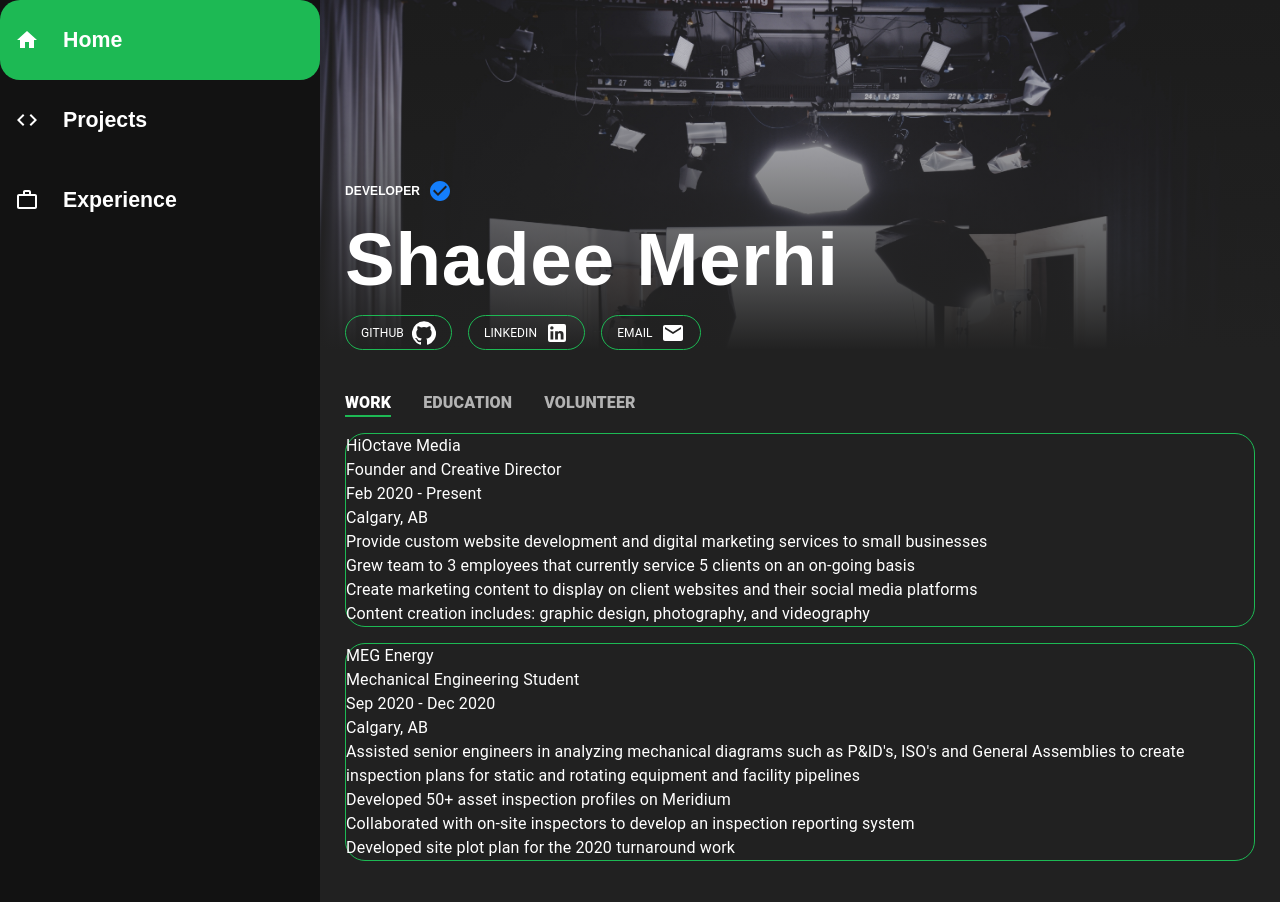
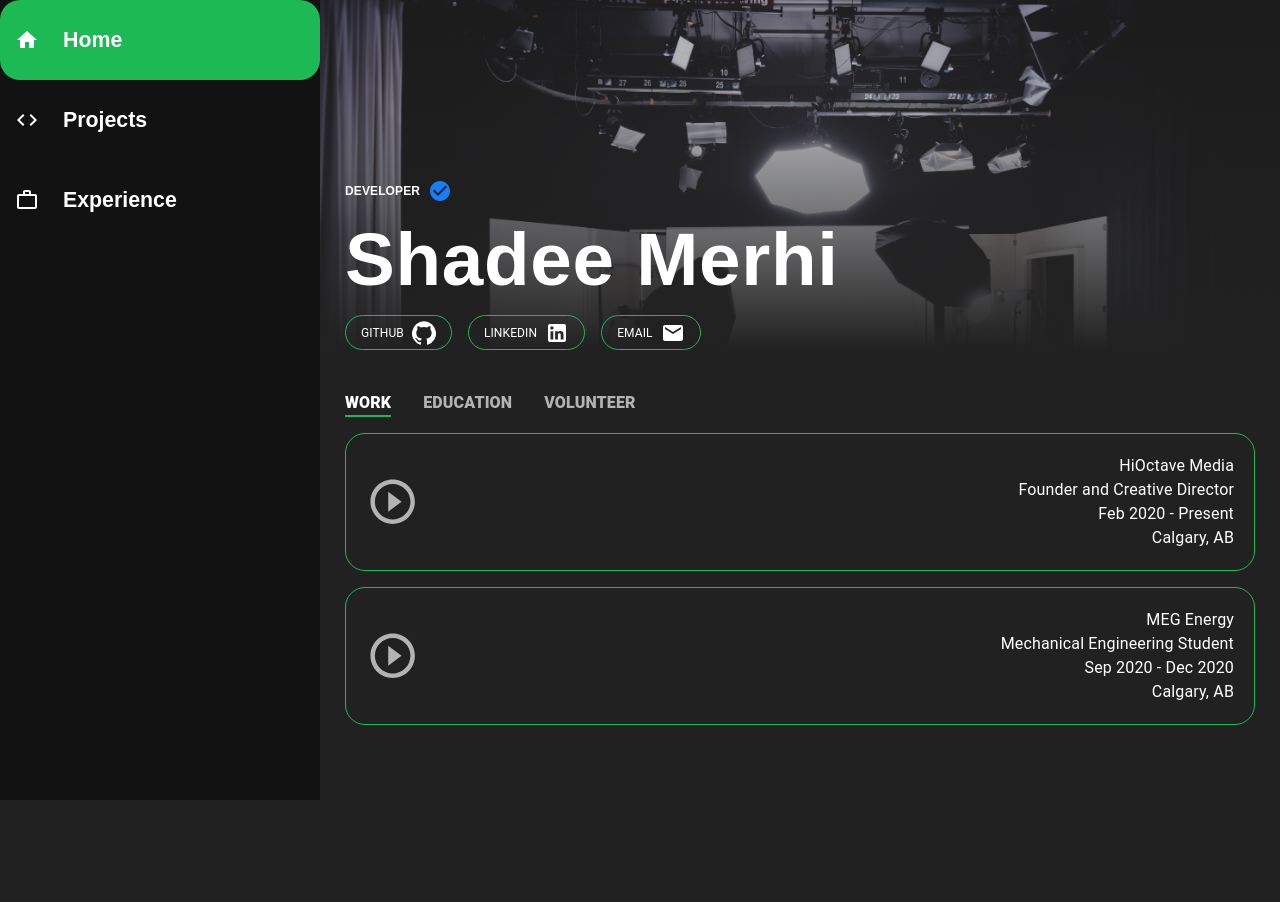
Before and after one commit to shadeemerhi/personal, a React (Create React App) app: page /experience/work in a window 1280 px wide. After the commit the page ends 800 px from the top, so only its background shows below. Built offline with nearby package versions, Linux system fonts and the light colour scheme; a web font is replaced by a local one.

Commit message:
play buttons added to toggle content

```diff
--- a/src/components/Work.js
+++ b/src/components/Work.js
@@ -10,7 +10,6 @@ const useStyles = makeStyles((theme) => ({
 export default function Work() {
 
   const classes = useStyles();
-  console.log(workExperiences);
 
   return(
     <div className={classes.root}>
--- a/src/components/WorkItem.js
+++ b/src/components/WorkItem.js
@@ -1,10 +1,13 @@
-import { Typography } from '@material-ui/core';
+import { useState } from 'react';
 import { makeStyles } from '@material-ui/core/styles';
 import WorkTaskItem from './WorkTaskItem';
 import WorkItemHeader from './WorkItemHeader';
+import PlayCircleFilledIcon from '@material-ui/icons/PlayCircleFilled';
+import PlayCircleOutlineIcon from '@material-ui/icons/PlayCircleOutline';
 
 const useStyles = makeStyles((theme) => ({
   root: {
+    padding: '20px',
     border: '1px solid #1db954',
     margin: '1rem 0rem 1rem 0rem',
     borderRadius: '20px'
@@ -15,26 +18,55 @@ const useStyles = makeStyles((theme) => ({
   },
 
   info: {
+    display: 'flex',
+    textAlign: 'right',
+    justifyContent: 'space-between',
+    alignItems: 'center',
+  },
+
+  items: {
 
   },
+
+  playBtn: {
+    fontSize: '40pt',
+    transition: '0.1s ease-in-out',
+    color: play => play ? 'white' : '#b3b3b3',
+    '&:hover': {
+      fontSize: '42pt',
+      cursor: 'pointer',
+    },
+    '&:active': {
+      fontSize: '40pt',
+      // transform: 'translateY(4px)'
+    }
+  }
 
 }));
 
 export default function WorkItem(props) {
 
-  const classes = useStyles();
+
+  const [play, setPlay] = useState(false);
+
+  const classes = useStyles(play);
   return(
     <div className={classes.root}>
       <div className={classes.main}>
         <div className={classes.info}>
+          <PlayCircleOutlineIcon className={classes.playBtn} onClick={() => setPlay(!play)}/>
           <WorkItemHeader {...props}/>
         </div>
       </div>
-      {props.items.map(item => {
-        return (
-          <WorkTaskItem item={item}/>
-        )
-      })}
+      { play &&
+        <div className={classes.items}>
+          {props.items.map(item => {
+            return (
+              <WorkTaskItem item={item}/>
+            )
+          })}
+        </div>
+      }
     </div>
   )
 
```
Also changed, not shown: 1 other file (tests, documents, lock files or other folders).
